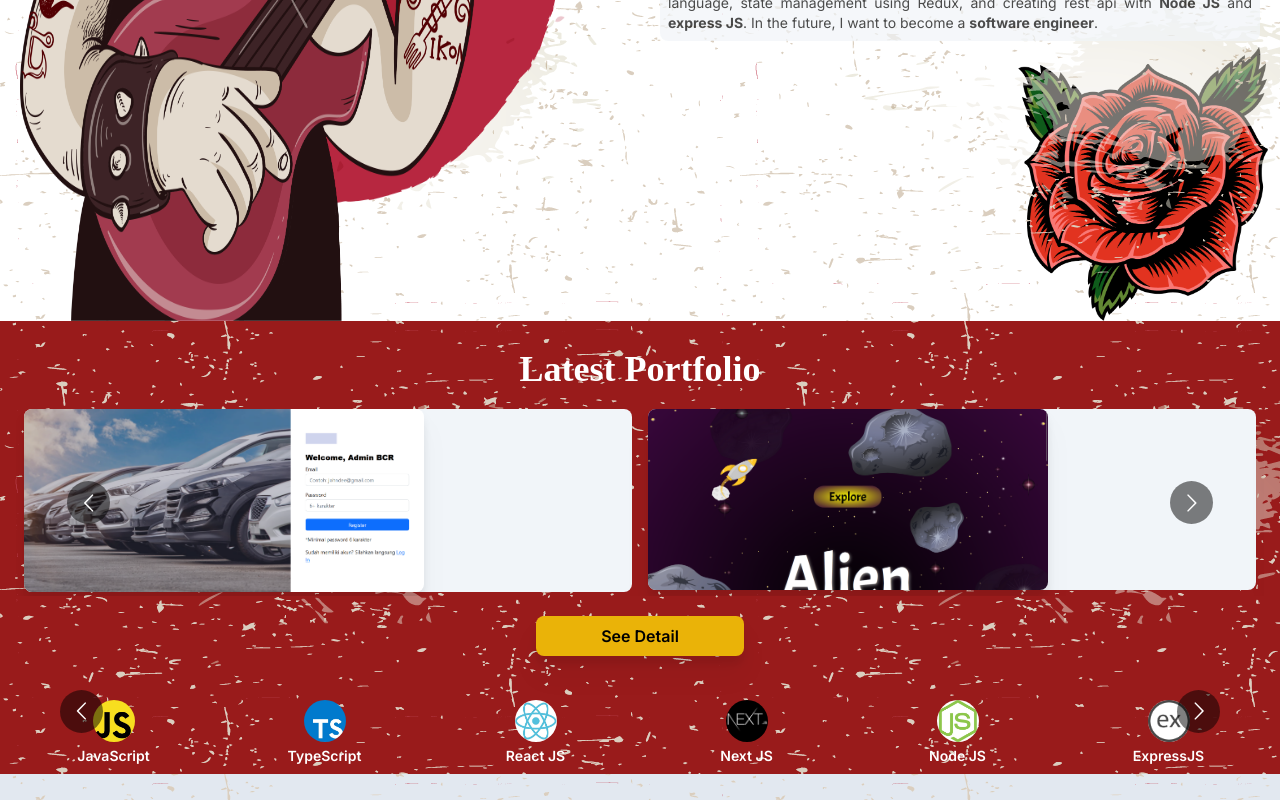
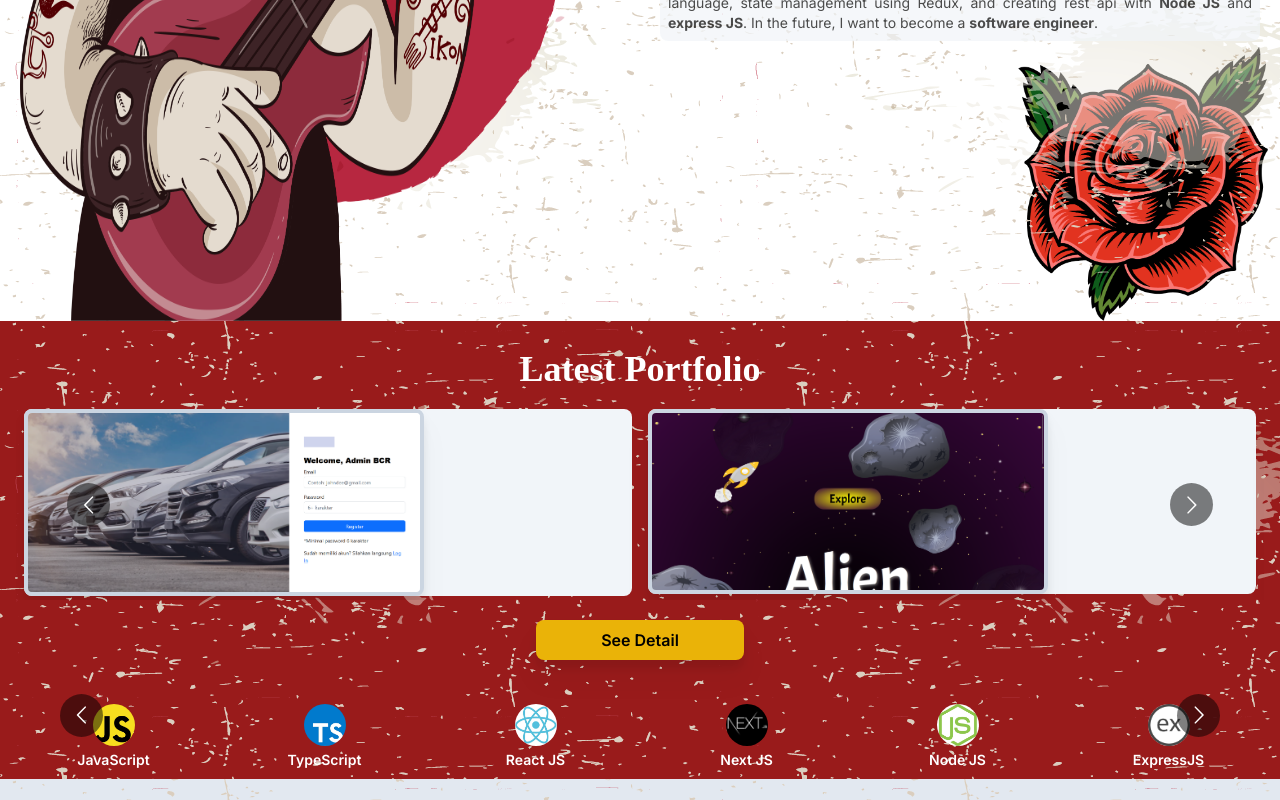
Before and after one commit to tomyad08/tomy-rock, a Next.js app: page / in a window 1280 px wide. Shown: the part 479-1279 px from the top of the page. Built offline with nearby package versions, Linux system fonts and the light colour scheme.

Commit message:
ubah border

```diff
--- a/src/Components/BlockTiga.jsx
+++ b/src/Components/BlockTiga.jsx
@@ -71,7 +71,7 @@ const Blocktiga = () => {
                   src={value.picture}
                   width={400}
                   height={400}
-                  className="rounded-lg drop-shadow-xl"
+                  className="rounded-lg drop-shadow-xl border border-4 border-slate-300"
                   alt=" "
                 />
                 {condition && (
```
